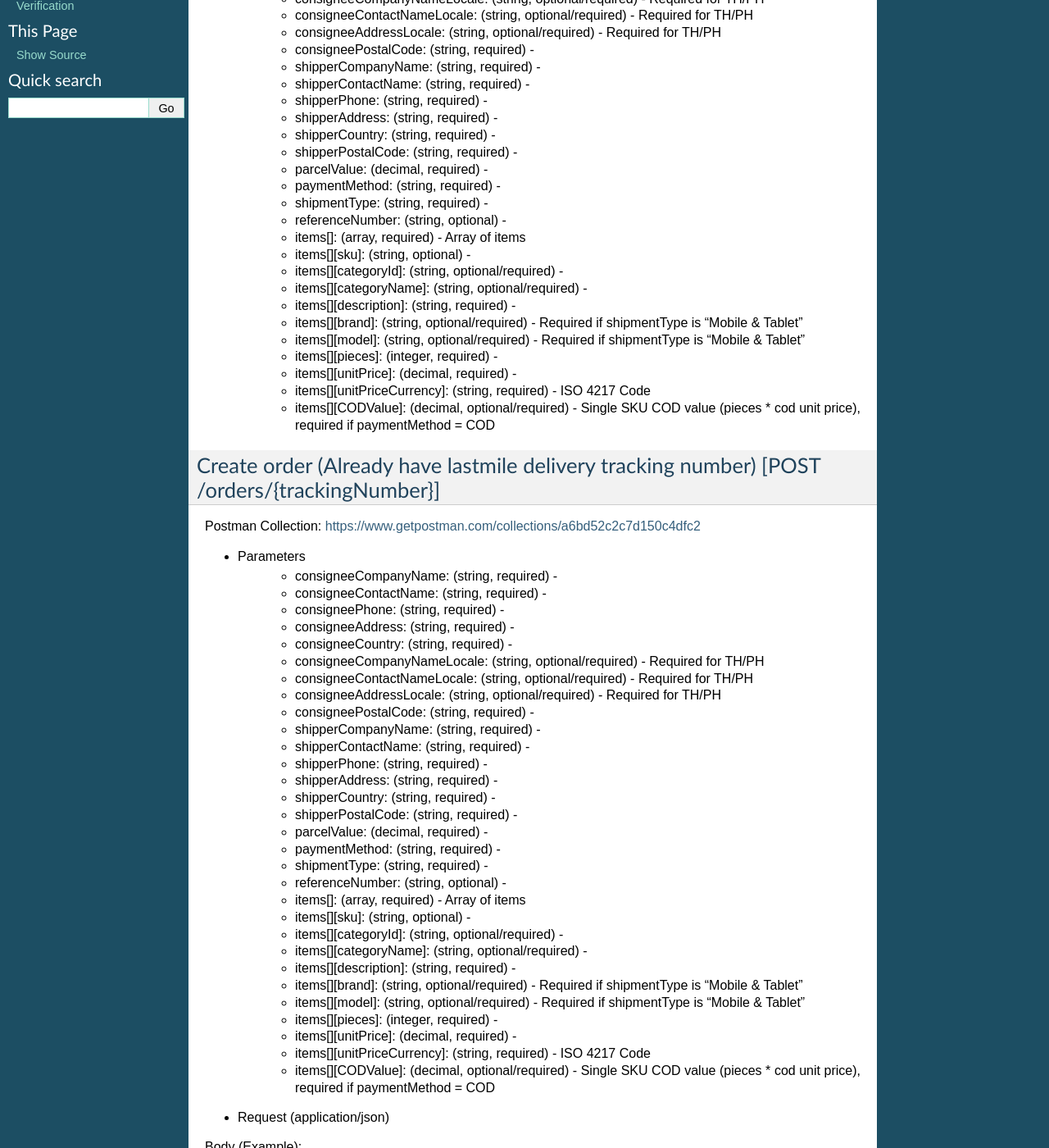
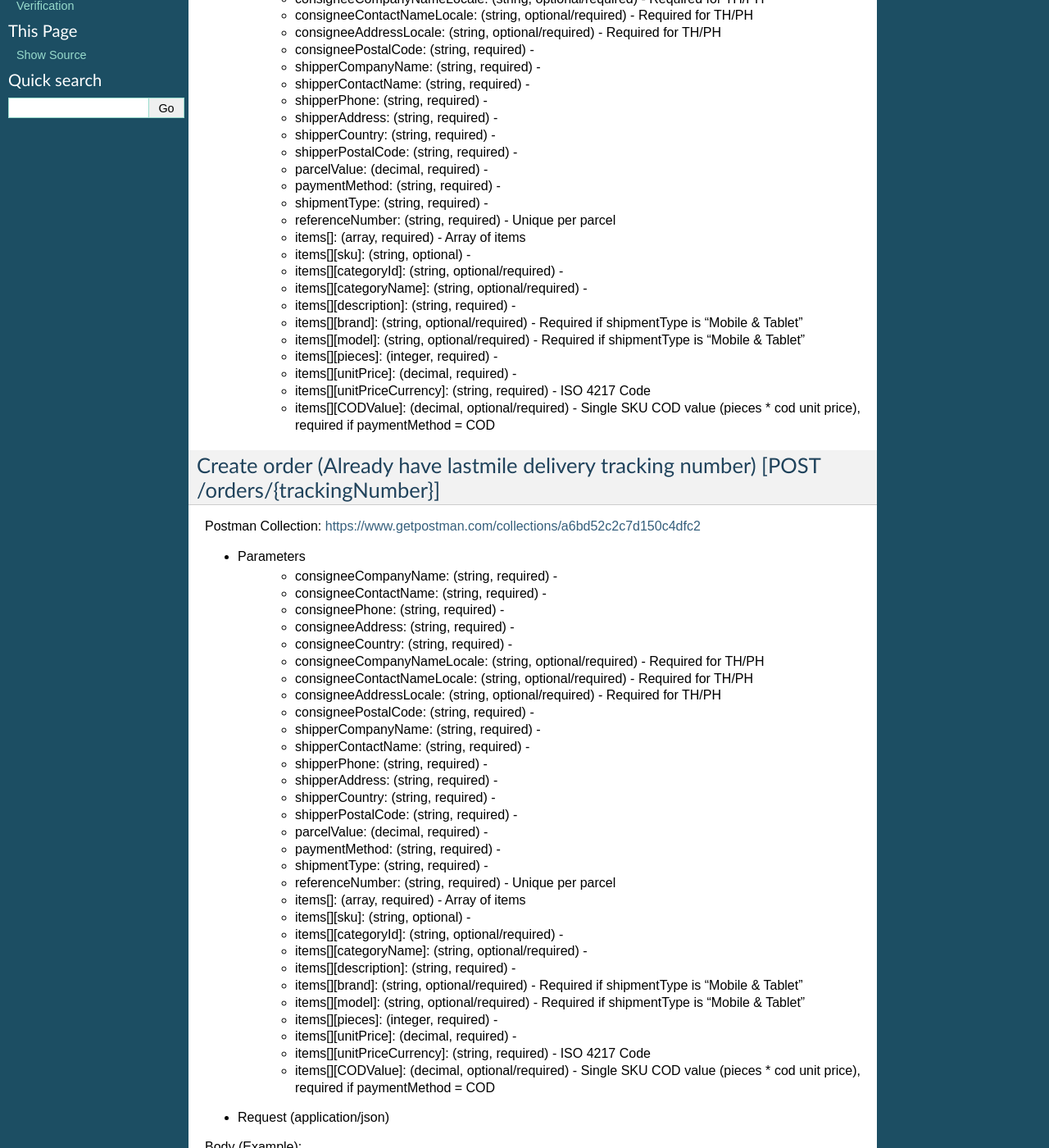
Before and after one commit to timeslogistics/times-oms-api-docs, a Sphinx documentation site: the page built from docs/orders.rst, in a window 1280 px wide and 1400 px high, scrolled down 325 px. Shown: the whole window at 82% size. Built offline with Sphinx 7.4.7, drawn with Linux system fonts in a browser that asks for light colours.

Commit message:
Update orders.rst

```diff
--- a/docs/orders.rst
+++ b/docs/orders.rst
@@ -24,7 +24,7 @@ Postman Collections: https://www.getpostman.com/collections/3120f45724992dcc5913
     + parcelValue: (decimal, required) -
     + paymentMethod: (string, required) -
     + shipmentType: (string, required) -
-    + referenceNumber: (string, optional) -
+    + referenceNumber: (string, required) - Unique per parcel
     + items[]: (array, required) - Array of items
     + items[][sku]: (string, optional) -
     + items[][categoryId]: (string, optional/required) -
@@ -60,7 +60,7 @@ Postman Collection: https://www.getpostman.com/collections/a6bd52c2c7d150c4dfc2
     + parcelValue: (decimal, required) -
     + paymentMethod: (string, required) -
     + shipmentType: (string, required) -
-    + referenceNumber: (string, optional) -
+    + referenceNumber: (string, required) - Unique per parcel
     + items[]: (array, required) - Array of items
     + items[][sku]: (string, optional) -
     + items[][categoryId]: (string, optional/required) -
```
